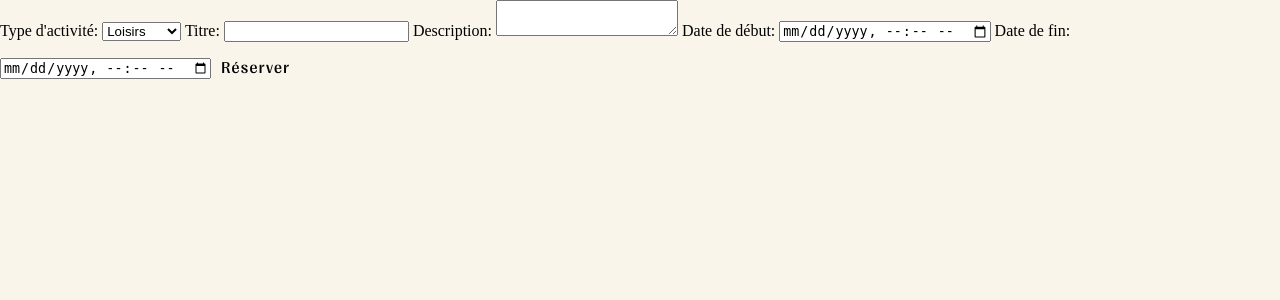
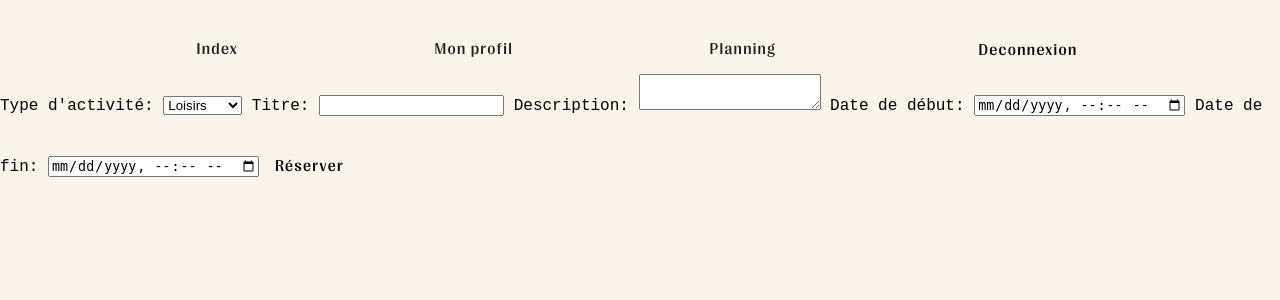
Before and after one commit to laura-savickaite/reservationsalles, a PHP site: page /reservationsalles/reservation-form.php in a window 1280 px wide. Shown: the top 300 px of the page. Run offline with PHP 8.4, Linux system fonts and the light colour scheme; the visitor is signed in with stand-in values (Sample User, id 1).

Commit message:
ajout de navbar et modification de cette dernière

```diff
--- a/profil.php
+++ b/profil.php
@@ -26,7 +26,7 @@ $connect=mysqli_connect('localhost', 'root', '', 'reservationsalles');
         <?php
         }else { ?>
         <section class="navbar">
-            <a id="rose" href="profil.php"><p>Mon profil</p></a>
+            <a id="rose" href="index.php"><p>Index</p></a>
             <a id="bleu" href="planning.php"><p>Planning</p></a>
             <a id="jaune" href="reservation-form.php"><p>Add an event</p></a>
             <form action="deconnexion.php" method="post">
--- a/reservation-form.php
+++ b/reservation-form.php
@@ -114,6 +114,31 @@ if(isset($_POST['reserver'])){
     <title>Réservation form || UC</title>
 </head>
 <body>
+<header>
+        <?php
+        if(!isset($login)){ ?>
+
+        <section class="navbar">
+            <a href="inscription.php"><p>Sign in</p></a>
+            <a href="connexion.php"><p>Log in</p></a>
+            <a href="planning.php"><p>Planning</p></a>
+        </section>
+        <?php
+        }else { ?>
+        <section class="navbar">
+            <a id="rose" href="index.php"><p>Index</p></a>
+            <a id="bleu" href="profil.php"><p>Mon profil</p></a>
+            <a id="jaune" href="planning.php"><p>Planning</p></a>
+            <form action="deconnexion.php" method="post">
+                <button class="boutondeco" type="submit" name="deco">Deconnexion</button>
+            </form>
+        </section>
+        <?php
+        }
+
+        ?>
+    </header>
+
     <form action="reservation-form.php" method="post">
 
             <label for="activités">Type d'activité:</label>
--- a/reservation.php
+++ b/reservation.php
@@ -45,8 +45,9 @@ if(!isset($_SESSION['login'])){
         <?php
         }else { ?>
         <section class="navbar">
-            <a id="rose" href="profil.php"><p>Mon profil</p></a>
-            <a id="bleu" href="planning.php"><p>Planning</p></a>
+            <a id="rose" href="index.php"><p>Index</p></a>
+            <a id="bleu" href="profil.php"><p>Mon profil</p></a>
+            <a id="violet" href="planning.php"><p>Planning</p></a>
             <a id="jaune" href="reservation-form.php"><p>Add an event</p></a>
             <form action="deconnexion.php" method="post">
                 <button class="boutondeco" type="submit" name="deco">Deconnexion</button>
--- a/style.css
+++ b/style.css
@@ -44,6 +44,7 @@ body {
     margin : 0;
     padding : 0;
     background-color: #faf5ea;
+    font-family: 'Courier New', Courier, monospace;
 }
 
 a {
@@ -58,6 +59,7 @@ a {
     justify-content: space-evenly;
 }
 .navbar a {
+    margin-top: 3vh;
     font-family: GothicMedium;
     letter-spacing: 0.1vw;
 }
@@ -66,6 +68,9 @@ a {
 }
 #bleu:hover {
     box-shadow: inset 0 0px 0 #faf5ea, inset 0 -5px 0 #A6D6D6;
+}
+#violet:hover {
+    box-shadow: inset 0 0px 0 #faf5ea, inset 0 -5px 0 #F0D9FF;
 }
 #jaune:hover {
     box-shadow: inset 0 0px 0 #faf5ea, inset 0 -5px 0 #F6D7A7;
@@ -78,7 +83,7 @@ button {
     font-size: 1em;
     letter-spacing: 0.1vw;
     cursor: pointer;
-    margin-top: 2vh;
+    margin-top: 5vh;
 }
 button:hover {
     padding-bottom: 1.6vh;
@@ -235,7 +240,7 @@ h1 {
     display: flex;
     flex-direction: row;
     justify-content: space-between;
-    margin-top: 2vh;
+    margin-top: 3vh;
 }
 th {
     text-align: center;
@@ -250,7 +255,7 @@ td {
   }
 
 table {
-    height: 90vh;
+    height: 85vh;
     width: 70vw;
 }
 
```
Also changed, not shown: planning.php (+10 -8 lines).
